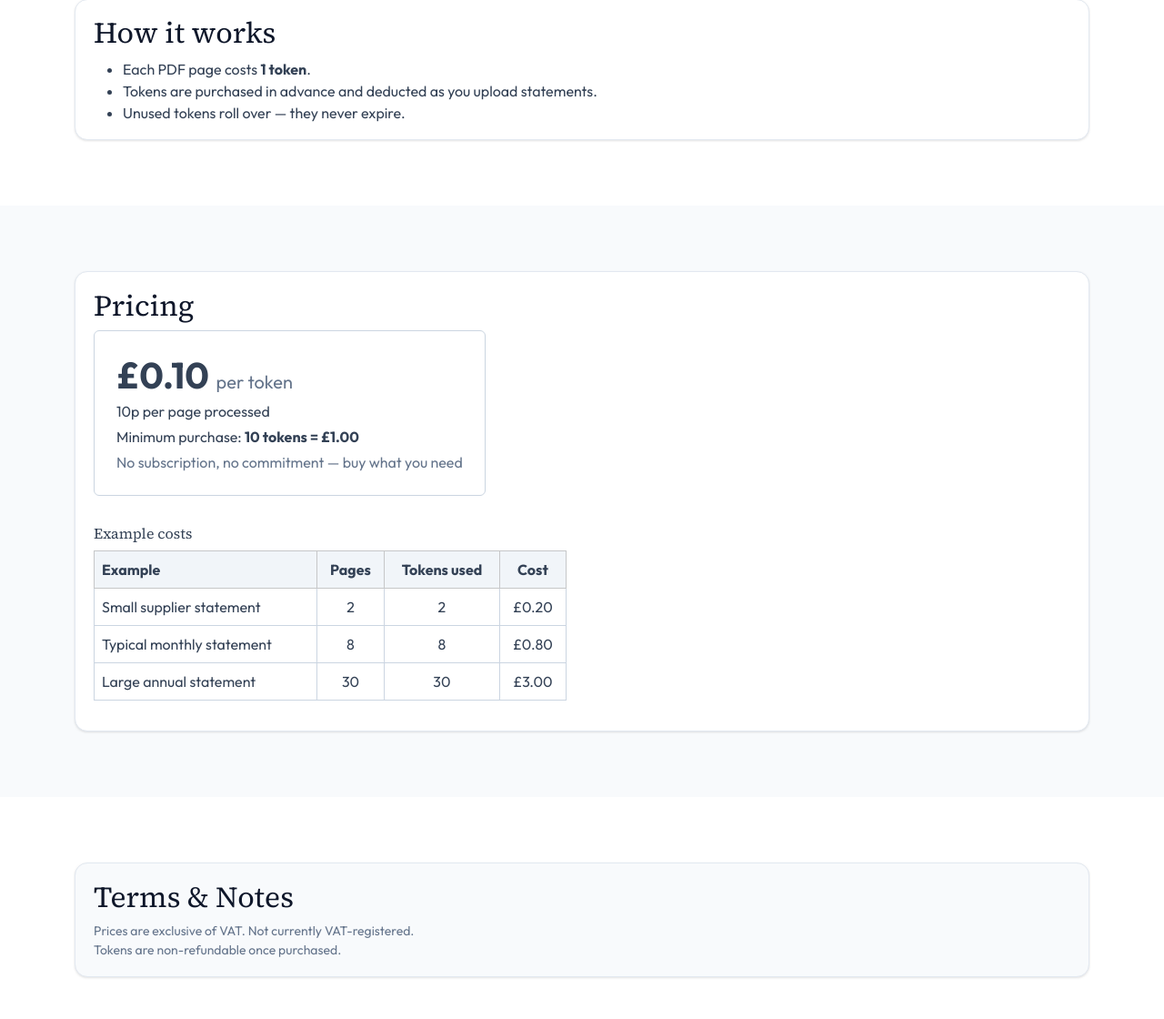
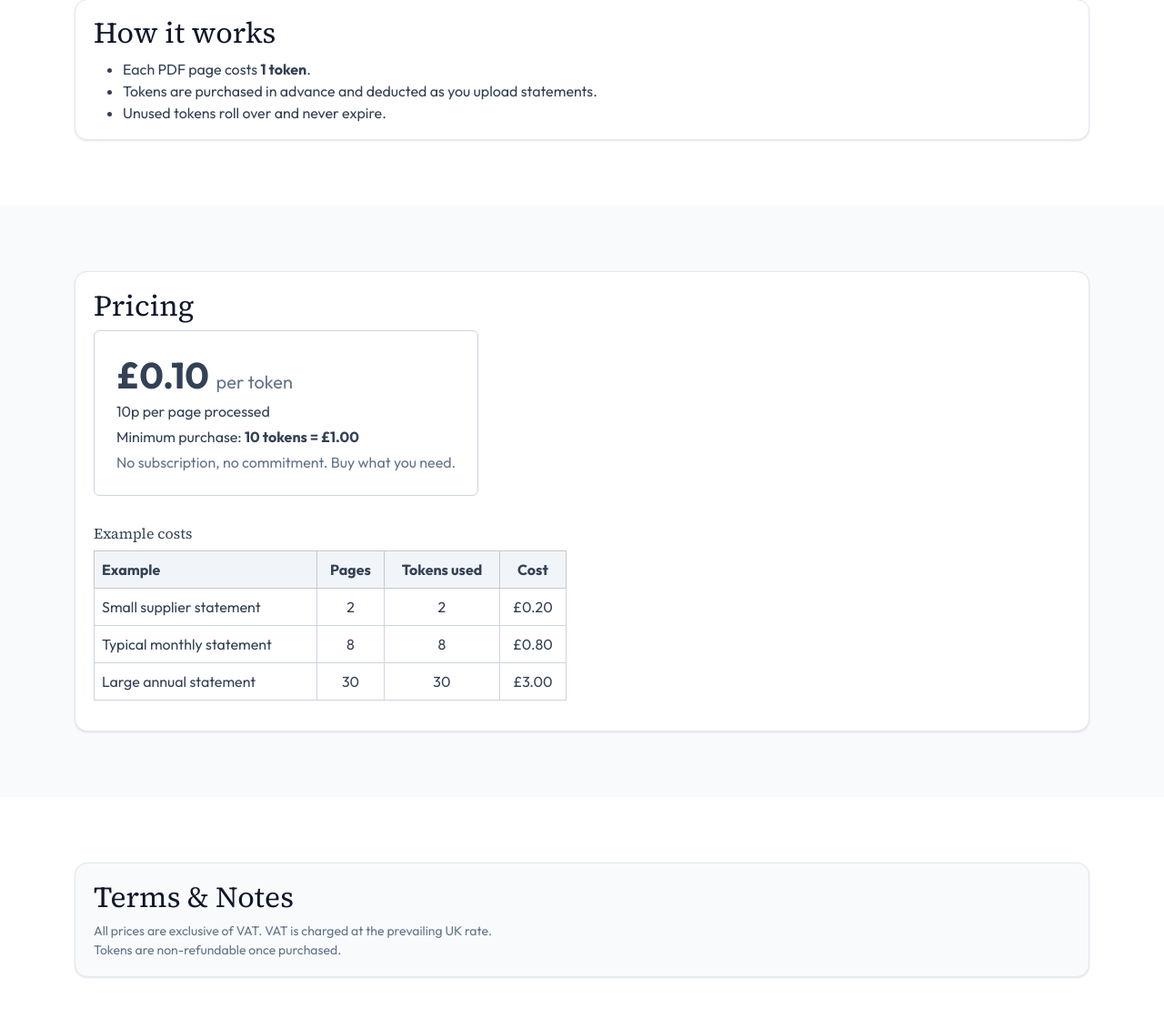
Before and after one commit to olliesaull/statement-processor, a Flask app: page /pricing in a window 1280 px wide. Shown: the part 430-1550 px from the top of the page at 91% size. Run offline with Flask 3, Linux system fonts and the light colour scheme; parts of the project's set-up code (start-up, migrations or seed data) failed here and were passed over; some libraries are stand-ins or nearby versions.

Commit message:
fix: update VAT status to registered, remove em-dashes from pricing page
Update VAT note from "Not currently VAT-registered" to "VAT is charged at
the prevailing UK rate." Change em-dash in token roll-over bullet to "and".
Change em-dash in pricing summary to a period. Fix title tag to use a
hyphen instead of an em-dash.

Co-Authored-By: Claude Sonnet 4.6 <noreply@anthropic.com>

```diff
--- a/service/templates/pricing.html
+++ b/service/templates/pricing.html
@@ -1,5 +1,5 @@
 {% extends "base.html" %}
-{% block title %}Pricing — Statement Processor{% endblock %}
+{% block title %}Pricing - Statement Processor{% endblock %}
 
 {% block container_class %}p-0{% endblock %}
 
@@ -21,7 +21,7 @@
         <ul>
           <li>Each PDF page costs <strong>1 token</strong>.</li>
           <li>Tokens are purchased in advance and deducted as you upload statements.</li>
-          <li>Unused tokens roll over — they never expire.</li>
+          <li>Unused tokens roll over and never expire.</li>
         </ul>
       </div>
     </div>
@@ -36,7 +36,7 @@
           <p class="display-6 fw-bold mb-1">£0.10 <small class="fs-5 fw-normal text-muted">per token</small></p>
           <p class="mb-1">10p per page processed</p>
           <p class="mb-1">Minimum purchase: <strong>10 tokens = £1.00</strong></p>
-          <p class="mb-0 text-muted">No subscription, no commitment — buy what you need</p>
+          <p class="mb-0 text-muted">No subscription, no commitment. Buy what you need.</p>
         </div>
 
         <h3 class="h6 mb-2 mt-3">Example costs</h3>
@@ -82,7 +82,7 @@
       <div class="page-panel page-panel-muted reveal">
         <h2>Terms &amp; Notes</h2>
         <p class="text-muted small mb-0">
-          Prices are exclusive of VAT. Not currently VAT-registered.<br>
+          All prices are exclusive of VAT. VAT is charged at the prevailing UK rate.<br>
           Tokens are non-refundable once purchased.
         </p>
       </div>
```
